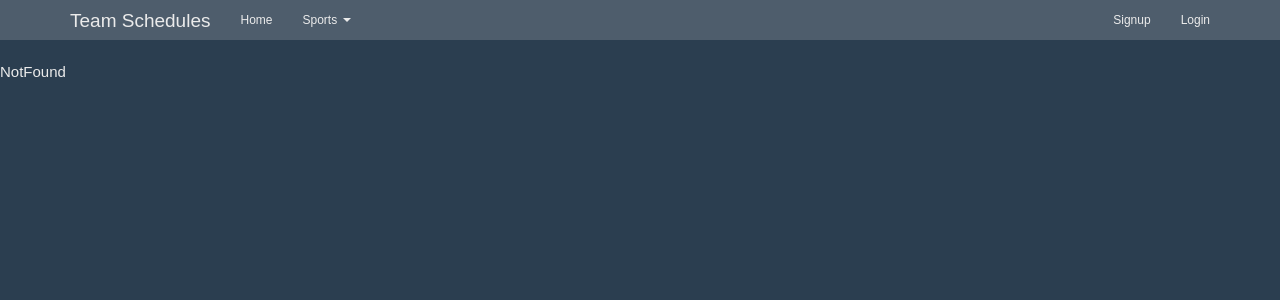
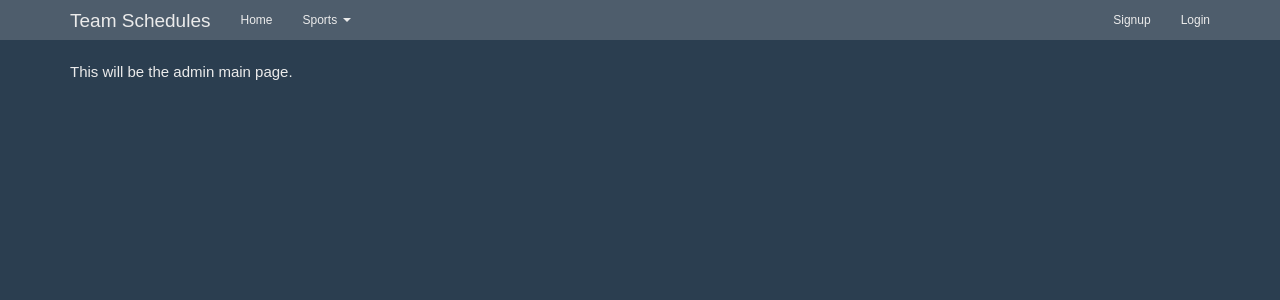
Before and after one commit to bigrocketgames/learn-final-client, a React (Create React App) app: page /admin in a window 1280 px wide. Shown: the top 300 px of the page. Built offline with nearby package versions, Linux system fonts and the light colour scheme; no server answers.

Commit message:
Adding the main admin page and linking to it in the main app file.

```diff
--- a/src/containers/App.js
+++ b/src/containers/App.js
@@ -10,6 +10,7 @@ import Sports from './Sports';
 import Signup from '../views/signup';
 import Home from '../views/home';
 import Login from '../views/login';
+import Admin from '../views/admin';
 
 const NotFound = () => <div>NotFound</div>
 
@@ -28,7 +29,7 @@ class App extends Component {
   render() {
     let adminLink = null;
     if (localStorage.getItem('team.schedule.user_role') === "admin") {
-      adminLink = <NavItem eventKey={5} href="/">Admin Link</NavItem>;
+      adminLink = <NavItem eventKey={5} href="/admin">Admin</NavItem>;
     }
     return(
       <Router>
@@ -56,6 +57,7 @@ class App extends Component {
             <Route exact path="/" component={Home} />
             <Route exact path="/signup" component={Signup} />
             <Route exact path="/login" component={Login} />
+            <Route exact path="/admin" component={Admin} />
             <Route component={NotFound} />
           </Switch>
         </div>
--- /dev/null
+++ b/src/views/admin/index.js
@@ -0,0 +1,15 @@
+import React, { Component } from 'react';
+
+class Admin extends Component {
+
+
+  render() {
+    return (
+      <div className="container">
+        <p>This will be the admin main page.</p>
+      </div>
+    )
+  }
+}
+
+export default Admin;
```
